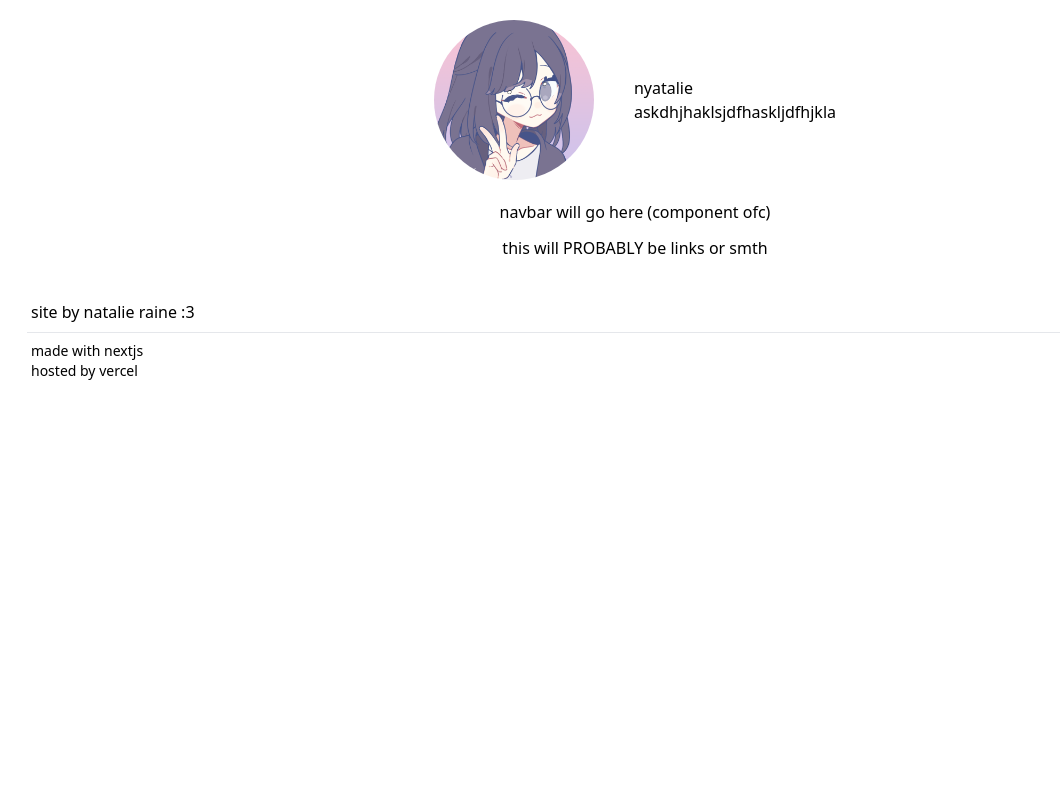
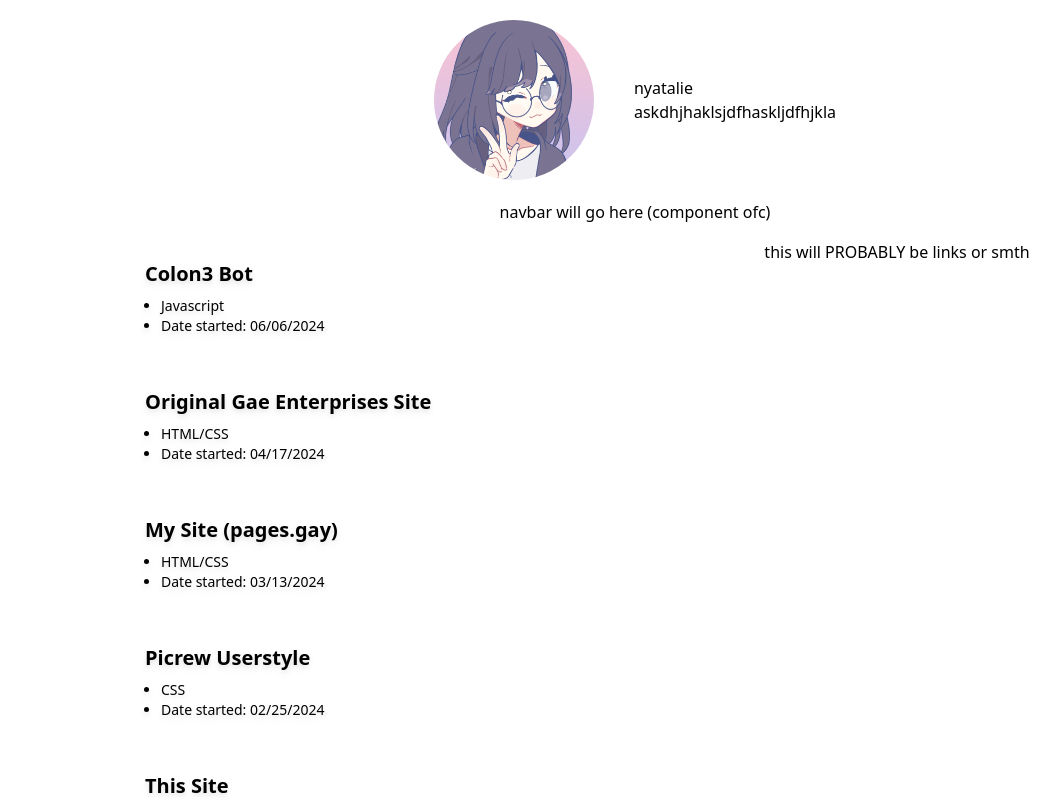
Before and after one commit to Meowcelinee/website, a Next.js app: page / in a window 1280 px wide. Shown: the top 800 px of the page, without its empty margins (5-1065 px from the left). Built offline with nearby package versions, Linux system fonts and the light colour scheme; what @catppuccin/tailwindcss would draw is missing.

Commit message:
nvm i figured it out :3

```diff
--- a/src/components/projects/projectData.ts
+++ b/src/components/projects/projectData.ts
@@ -1,4 +1,4 @@
-enum ProjectNames {
+enum Names {
     COLON3 = 'Colon3 Bot',
     GAEENT = 'Original Gae Enterprises Site',
     PAGESGAY = 'My Site (pages.gay)',
@@ -13,56 +13,42 @@ enum Languages {
     TSX = 'Typescript/TSX',
 }
 
-interface Project<ProjectNames, Languages, E> {
-    name: ProjectNames;
-    link?: string;
-    language: Languages;
-    date: string;
-    other?: E;
-}
+const projects = [
+    {
+        name: Names.COLON3,
+        link: 'https://github.com/Nyatalieeee/colon3-bot',
+        language: Languages.JS,
+        date: '06/06/2024',
+        id: 1,
+    },
+    {
+        name: Names.GAEENT,
+        link: 'https://gae-ent.vercel.app/',
+        language: Languages.HTMLCSS,
+        date: '04/17/2024',
+        id: 2,
+    },
+    {
+        name: Names.PAGESGAY,
+        link: 'https://nyatalie.pages.gay',
+        language: Languages.HTMLCSS,
+        date: '03/13/2024',
+        id: 3,
+    },
+    {
+        name: Names.PICREW,
+        link: 'https://github.com/catppuccin/userstyles/tree/main/styles/picrew',
+        language: Languages.CSS,
+        date: '02/25/2024',
+        id: 4,
+    },
+    {
+        name: Names.THIS,
+        link: '/',
+        language: Languages.TSX,
+        date: '08/04/2024',
+        id: 5,
+    },
+];
 
-const Projects: Project = {
-    // fucking kill me
-};
-
-// const projects = [
-//     {
-//         name: 'Colon3 Bot',
-//         link: 'https://github.com/Nyatalieeee/colon3-bot',
-//         language: 'Javascript',
-//         date: '06/06/2024',
-//         id: 1,
-//     },
-//     {
-//         name: 'Original Gae Enterprises Site',
-//         link: 'https://gae-ent.vercel.app/',
-//         language: 'HTML/CSS',
-//         date: '04/17/2024',
-//         id: 2,
-//     },
-//     {
-//         name: 'My Site (pages.gay)',
-//         link: 'https://nyatalie.pages.gay',
-//         language: 'HTML/CSS',
-//         date: '03/13/2024',
-//         id: 3,
-//     },
-//     {
-//         name: 'Picrew Userstyle',
-//         link: 'https://github.com/catppuccin/userstyles/tree/main/styles/picrew',
-//         language: 'CSS',
-//         date: '02/25/2024',
-//         organization: 'Catppuccin',
-//         id: 4,
-//     },
-//     {
-//         name: 'This Site',
-//         link: '/',
-//         language: 'Typescript/TSX',
-//         date: '08/04/2024',
-//         framework: 'React, Nextjs',
-//         id: 5,
-//     },
-// ];
-
-// export default projects;
+export default projects;
--- a/src/components/projects/projects.tsx
+++ b/src/components/projects/projects.tsx
@@ -1,7 +1,9 @@
 import Link from 'next/link';
+// AGHGAIOASUHIUHIOGSFDUUHISGUHDSGUHIOGUH;
 import projects from './projectData';
 
-export default function Project() {
+export default function Projects() {
+    const projectList = projects.map((project) => {
         return (
             <>
                 <div className="block bg-gradient-to-br from-mantle via-mantle to-crust rounded-lg drop-shadow-md py-3 px-3 mx-auto w-full">
@@ -9,20 +11,24 @@ export default function Project() {
                         <Link
                             href={project.link}
                             className="text-xl text-pink font-semibold transition duration-300 hover:text-text"
+                            key={project.id}
                         >
                             {project.name}
                         </Link>
                     </div>
                     <div>
                         <ul className="text-sm list-disc mx-4">
-                        <li className="marker:text-pink">{project.language}</li>
-                        <li className="marker:text-pink">{project.date}</li>
-                        <li className="marker:text-pink">
-                            {project.other ?? ''}
+                            <li className="marker:text-pink" key={project.id}>
+                                {project.language}
+                            </li>
+                            <li className="marker:text-pink" key={project.id}>
+                                Date started: {project.date}
                             </li>
                         </ul>
                     </div>
                 </div>
             </>
         );
+    });
+    return <>{projectList}</>;
 }
--- a/src/pages/index.tsx
+++ b/src/pages/index.tsx
@@ -1,5 +1,5 @@
 import Link from 'next/link';
-import Project from '../components/projects/projects';
+import Projects from '../components/projects/projects';
 
 export default function Homepage() {
     return (
@@ -9,32 +9,10 @@ export default function Homepage() {
                     navbar will go here (component ofc)
                 </div>
                 <div className="flex md:flex-row flex-col-reverse gap-5 md:gap-3 justify-center align-middle bg-base">
-                    {/* <div className="flex flex-col gap-3 justify-center items-center p-3 mx-auto md:mx-0 w-11/12 md:w-2/5">
-                        <div className="block bg-gradient-to-br from-mantle via-mantle to-crust rounded-lg drop-shadow-md py-3 px-3 mx-auto w-full">
-                            <div className="my-2">
-                                <Link
-                                    href=""
-                                    className="text-xl text-pink font-semibold transition duration-300 hover:text-text"
-                                >
-                                    Project name
-                                </Link>
-                            </div>
-                            <div>
-                                <ul className="text-sm list-disc mx-4">
-                                    <li className="marker:text-pink">
-                                        language
-                                    </li>
-                                    <li className="marker:text-pink">
-                                        date started
-                                    </li>
-                                    <li className="marker:text-pink">
-                                        other info
-                                    </li>
-                                </ul>
-                            </div>
-                        </div>
-                    </div> */}
-                    <div className="text-center py-3 px-3 mx-auto md:mx-0 w-11/12 md:w-2/5">
+                    <div className="flex flex-col gap-5 justify-center items-center p-4 mx-auto md:mx-0 w-11/12 md:w-2/5">
+                        <Projects />
+                    </div>
+                    <div className="text-center py-4 px-3 mx-auto md:mx-0 w-11/12 md:w-2/5">
                         this will PROBABLY be links or smth
                     </div>
                 </div>
```
Lines whose indentation alone changed are shown as unchanged.
